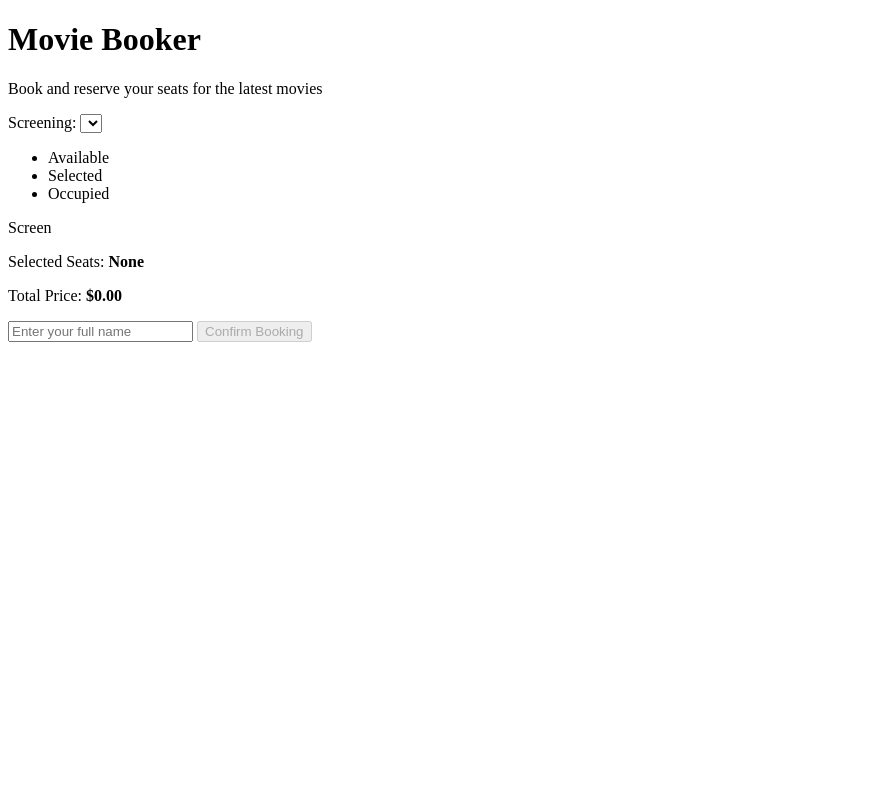
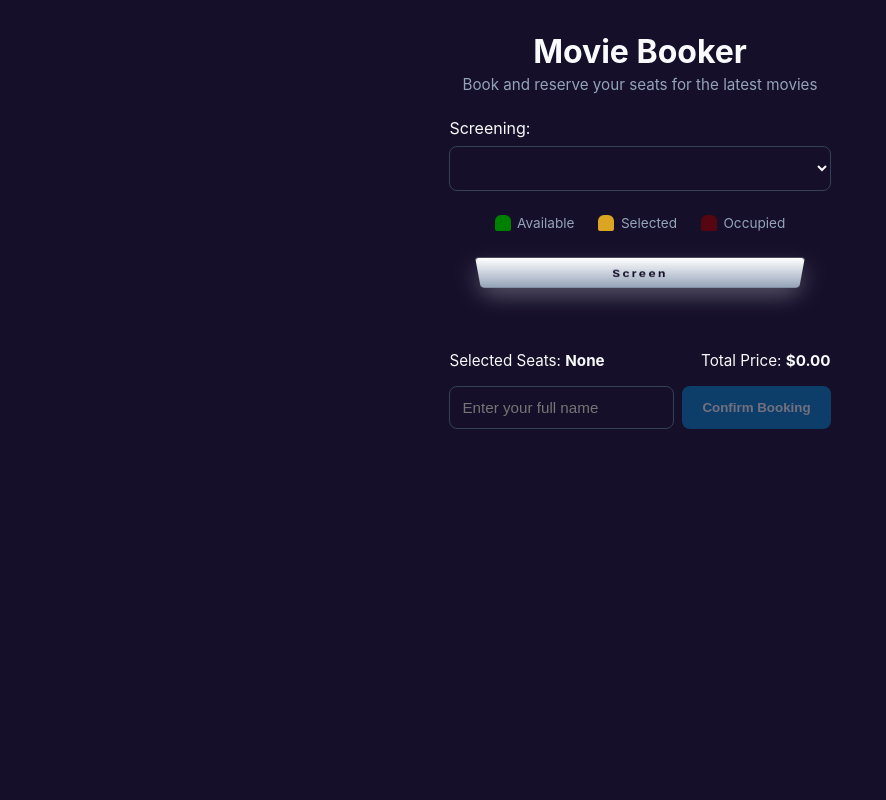
Before and after one commit to RashadC30/Movie_booker_app, a Flask app: template templates/index.html in a window 1280 px wide. Shown: the whole page, without its empty margins (0-886 px from the left). Run offline with Flask 3, Linux system fonts and the light colour scheme; the template is opened without the code that fills it, so the values that code supplies are empty; parts of the project's set-up code (start-up, migrations or seed data) failed here and were passed over.

Commit message:
Writes style code and adds a walkway between row C & D

```diff
--- a/app.py
+++ b/app.py
@@ -12,7 +12,7 @@ def get_db():
 def init_db():
     """Initializes the database with simple movies and showtimes."""
     with get_db() as conn:
-        conn.executesscript("""
+        conn.executescript("""
             CREATE TABLE IF NOT EXISTS showtimes (
                 id INTEGER PRIMARY KEY AUTOINCREMENT,
                 movie_title TEXT NOT NULL,
@@ -33,10 +33,10 @@ def init_db():
             conn.executemany(
                 "INSERT INTO showtimes (movie_title, start_time, ticket_price) VALUES (?, ?, ?)",
                 [
-                    ("Project Hail Mary, 4:30 PM", 15.50),
-                    ("The Super Mario Galaxy Movie, 6:00 PM", 12.75),
-                    ("Resident Evil, 7:30 PM", 15.50),
-                    ("GOAT, 6:50 PM", 12.75),
+                    ("Project Hail Mary", "4:30 PM", 15.50),
+                    ("The Super Mario Galaxy Movie", "6:00 PM", 12.75),
+                    ("Resident Evil", "7:30 PM", 15.50),
+                    ("GOAT", "6:50 PM", 12.75),
 
                 ]
             )
--- a/static/style.css
+++ b/static/style.css
@@ -0,0 +1,245 @@
+:root {
+    --bg-dark: #150f2a;
+    --card-bg: #1e293b;
+    --text-primary: #f8fafc;
+    --text-muted: #94a3b8;
+    --seat-avail: green;
+    --seat-hover: rgba(5, 89, 9, 0.853);
+    --seat-selected: goldenrod;
+    --seat-occupied: maroon;
+    --accent: #0284c7;
+}
+
+* {
+    box-sizing: border-box;
+    margin: 0;
+    padding: 0;
+}
+
+body {
+    font-family: -apple-system, BlinkMacSystemFont, "Segoe UI", Roboto, sans-serif;
+    background-color: var(--bg-dark);
+    color: var(--text-primary);
+    display: flex;
+    justify-content: center;
+    padding: 2rem 1rem;
+    min-height: 100vh;
+}
+
+.container {
+    width: 100%;
+    max-width: 680px;
+    background: var(--card-bg);
+    padding: 2rem;
+    border-radius: 12px;
+    box-shadow: 0 20px 25px -5px rgba(0, 0, 0, 0.5);
+}
+
+header {
+    text-align: center;
+    margin-bottom: 1.5rem;
+}
+
+.subtitle {
+    color: var(--text-muted);
+    font-size: 0.95rem;
+    margin-top: 0.25rem;
+}
+
+.controls {
+    display: flex;
+    flex-direction: column;
+    gap: 0.5rem;
+    margin-bottom: 1.5rem;
+}
+
+select,
+input {
+    background: var(--bg-dark);
+    color: var(--text-primary);
+    border: 1px solid #334155;
+    padding: 0.75rem;
+    border-radius: 8px;
+    font-size: 0.95rem;
+}
+
+.legend {
+    display: flex;
+    justify-content: center;
+    gap: 1.5rem;
+    list-style: none;
+    margin-bottom: 1.5rem;
+    font-size: 0.85rem;
+    color: var(--text-muted);
+}
+
+.legend li {
+    display: flex;
+    align-items: center;
+    gap: 0.4rem;
+}
+
+.legend .seat {
+    width: 16px;
+    height: 16px;
+    cursor: default;
+}
+
+.theater {
+    perspective: 600px;
+    margin-bottom: 2rem;
+    display: flex;
+    flex-direction: column;
+    align-items: center;
+}
+
+.screen {
+    background: linear-gradient(to bottom, #ffffff, #94a3b8);
+    height: 36px;
+    width: 85%;
+    margin-bottom: 1.75rem;
+    transform: rotateX(-35deg);
+    box-shadow: 0 12px 24px rgba(255, 255, 255, 0.25);
+    border-radius: 4px;
+    color: var(--bg-dark);
+    font-weight: 700;
+    font-size: 0.75rem;
+    letter-spacing: 0.2em;
+    display: flex;
+    align-items: center;
+    justify-content: center;
+}
+
+.seat-grid {
+    display: grid;
+    grid-template-columns: repeat(10, 1fr);
+    gap: 0.5rem;
+    width: 100%;
+}
+
+.seat {
+    background-color: var(--seat-avail);
+    color: var(--text-primary);
+    border: none;
+    border-radius: 6px 6px 2px 2px;
+    height: 36px;
+    font-size: 0.75rem;
+    font-weight: 600;
+    cursor: pointer;
+    transition: transform 0.15s ease, background-color 0.15s ease;
+}
+
+.seat:not(.occupied):hover {
+    background-color: var(--seat-hover);
+    transform: scale(1.08);
+}
+
+.seat.selected {
+    background-color: var(--seat-selected);
+    color: var(--bg-dark);
+}
+
+.seat.occupied {
+    background-color: var(--seat-occupied);
+    opacity: 0.6;
+    cursor: not-allowed;
+}
+
+.walkway-divider {
+    grid-column: 1 / -1;
+    position: relative;
+    height: 44px;
+    margin: 0.35rem 0;
+    display: flex;
+    align-items: center;
+    justify-content: center;
+}
+
+/* Horizontal metallic safety railing */
+.walkway-divider::before {
+    content: "";
+    position: absolute;
+    top: 6px;
+    left: 0;
+    right: 0;
+    height: 3px;
+    background: linear-gradient(90deg, transparent, #64748b 8%, #94a3b8 50%, #64748b 92%, transparent);
+    border-radius: 2px;
+}
+
+/* Vertical railing posts */
+.walkway-divider::after {
+    content: "";
+    position: absolute;
+    top: 9px;
+    left: 6%;
+    right: 6%;
+    height: 12px;
+    background-image: repeating-linear-gradient(to right,
+            #475569 0px,
+            #475569 2px,
+            transparent 2px,
+            transparent 44px);
+}
+
+.walkway-divider span {
+    background-color: var(--card-bg);
+    color: var(--text-muted);
+    font-size: 0.7rem;
+    font-weight: 700;
+    letter-spacing: 0.3em;
+    padding: 0 1rem;
+    margin-top: 12px;
+    z-index: 1;
+}
+
+.checkout-panel {
+    border-top: 1px solid #334155;
+    padding-top: 1.25rem;
+}
+
+.summary {
+    display: flex;
+    justify-content: space-between;
+    margin-bottom: 1rem;
+    font-size: 0.95rem;
+}
+
+.input-group {
+    display: flex;
+    gap: 0.5rem;
+}
+
+.input-group input {
+    flex: 1;
+}
+
+button[type="submit"] {
+    background-color: var(--accent);
+    color: white;
+    border: none;
+    padding: 0 1.25rem;
+    border-radius: 8px;
+    font-weight: 600;
+    cursor: pointer;
+    transition: opacity 0.2s;
+}
+
+button[type="submit"]:disabled {
+    opacity: 0.4;
+    cursor: not-allowed;
+}
+
+.status-msg {
+    margin-top: 0.75rem;
+    font-size: 0.875rem;
+    text-align: center;
+}
+
+.status-msg.success {
+    color: #4ade80;
+}
+
+.status-msg.error {
+    color: #f87171;
+}
--- a/templates/index.html
+++ b/templates/index.html
@@ -83,6 +83,12 @@
                     }
                     seatGrid.appendChild(seat);
                 }
+                if (row === 'C') {
+                    const walkway = document.createElement('div');
+                    walkway.classList.add('walkway-divider');
+                    walkway.innerHTML = '<span>WALKWAY</span>';
+                    seatGrid.appendChild(walkway);
+                }
             })
         }
 
@@ -101,7 +107,7 @@
             const price = parseFloat(showtimeSelect.selectedOptions[0].dataset.price);
             const seatsArray = Array.from(selectedSeats).sort();
             selectedList.textContent = seatsArray.length ? seatsArray.join(', ') : 'None';
-            totlaPriceEl.textContent = `$${(seatsArray.length * price).toFixed(2)}`;
+            totalPriceElem.textContent = `$${(seatsArray.length * price).toFixed(2)}`;
             bookBtn.disabled = seatsArray.length === 0;
         }
 
@@ -132,7 +138,7 @@
             })
             const data = await res. json();
 
-            statusMsg.textContent = data.message; || data.error;
+            statusMsg.textContent = data.message || data.error;
             statusMsg.className = `status-msg ${res.ok ? 'success' : 'error'}`;
             if (res.ok) {
                 document.getElementById('customer-name').value = '';
```
Also changed, not shown: Movie_Booker.db (added).
